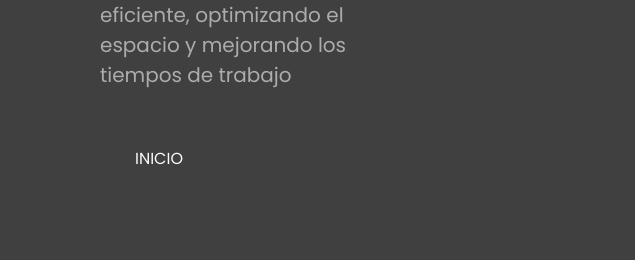
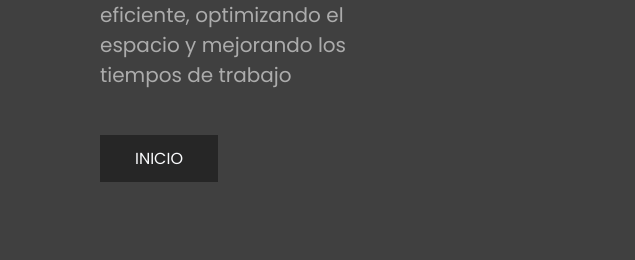
Before and after one commit to XDicastyX/Proyecto, a plain HTML site: page index.html in a window 1280 px wide. Shown: the part 1581-1841 px from the top of the page, 0-635 px from the left. Drawn offline with Linux system fonts and the light colour scheme.

Commit message:
Update style.css

```diff
--- a/style.css
+++ b/style.css
@@ -113,7 +113,7 @@ body {
 .btn-1 {
     display: inline-block;
     padding: 11px 35px;
-    background-color: #404040;
+    background-color: #262626;
     color: #f9fafc;
     text-transform: uppercase;
 
```
